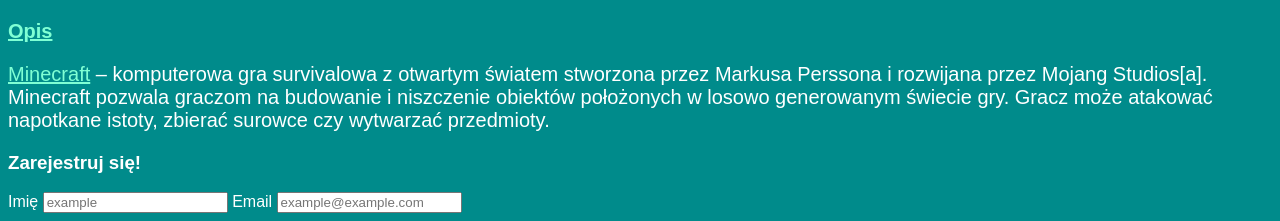
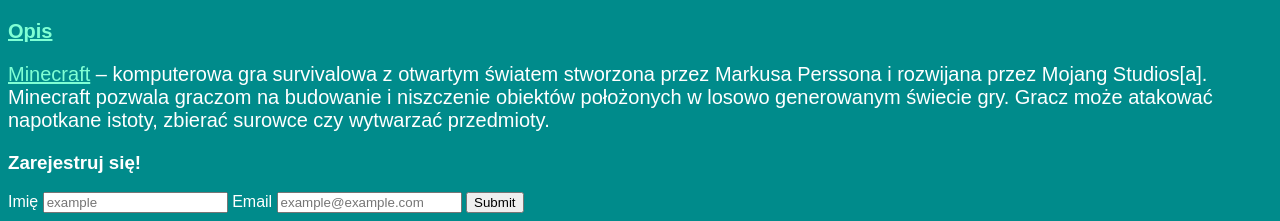
Before and after one commit to Leon8326/giganci-minecraft, a plain HTML site: page index.html in a window 1280 px wide. Shown: the part 765-986 px from the top of the page. Drawn offline with Linux system fonts and the light colour scheme.

Commit message:
Update #5

```diff
--- a/index.html
+++ b/index.html
@@ -29,6 +29,8 @@
 
             <label for="email">Email</label>
             <input type="email" id="email" name="email" placeholder="example@example.com" required>
+
+            <input type="submit" id="submit" name="submit">
         </form>
     </div>
 </body>
```
